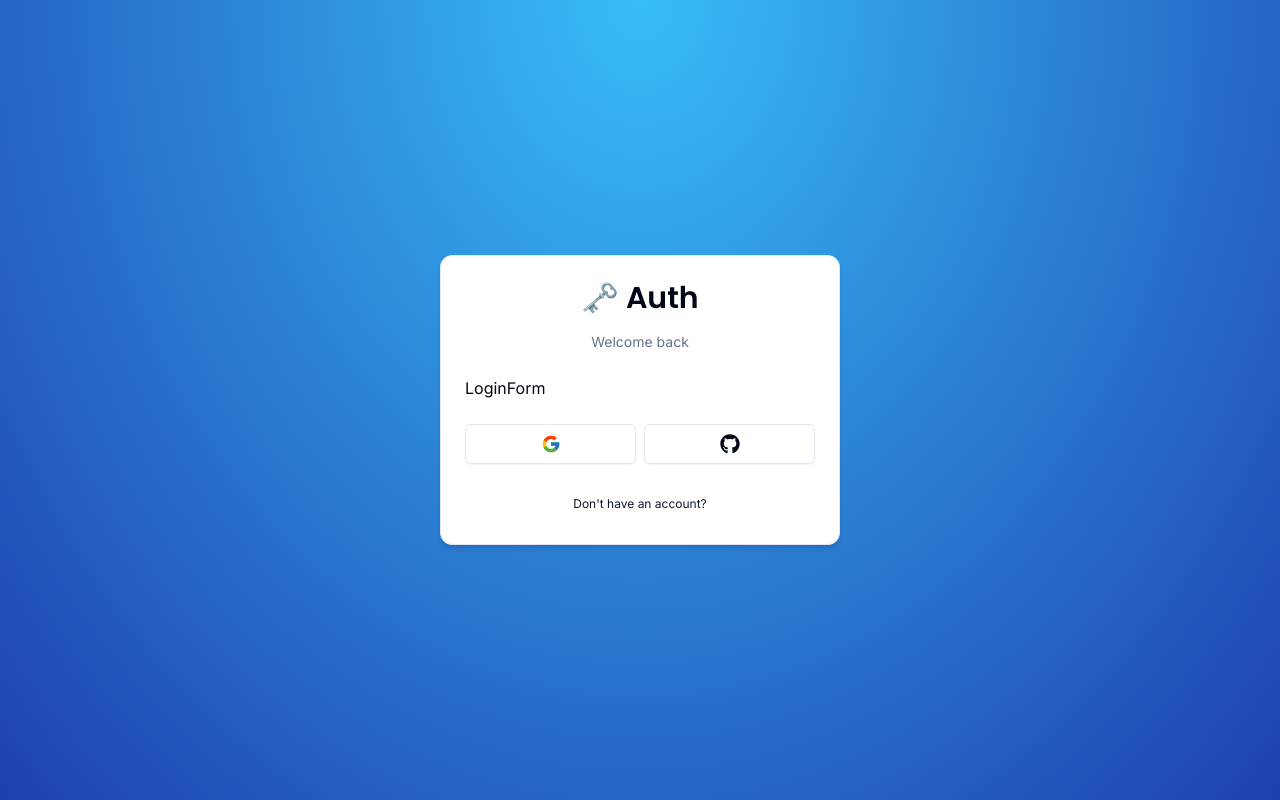
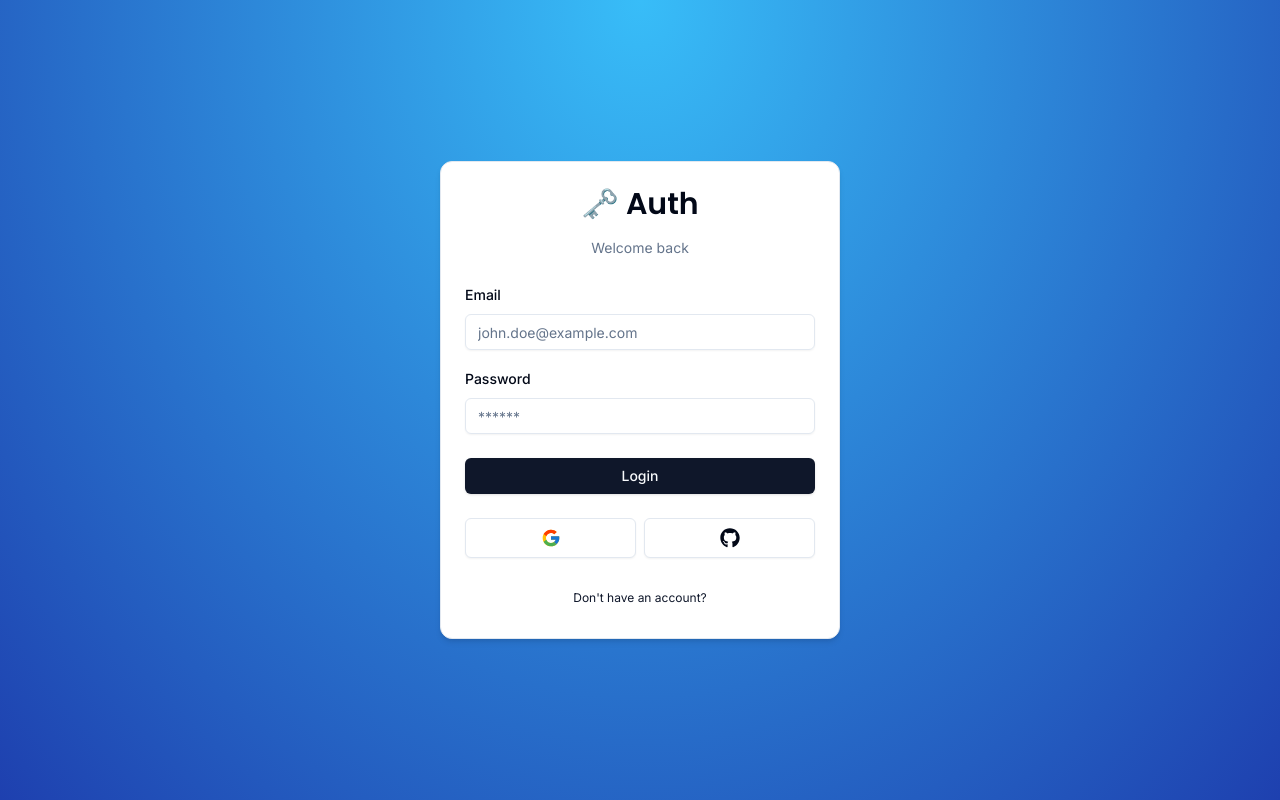
Before and after one commit to dipaloke/next_auth_all_in_one, a Next.js app: page /auth/login in a window 1280 px wide. Built offline with nearby package versions, Linux system fonts and the light colour scheme.

Commit message:
LoginForm : (used Form & input components from shadcn, form validation for email and pass, created the form using Form component from shadcn, added formError & formsuccess components.)

```diff
--- a/components/auth/login-form.tsx
+++ b/components/auth/login-form.tsx
@@ -1,6 +1,37 @@
+"use client";
 import { CardWrapper } from "./card-wrapper";
+import { useForm } from "react-hook-form";
+import { zodResolver } from "@hookform/resolvers/zod";
+import * as z from "zod";
+import {
+  Form,
+  FormControl,
+  FormDescription,
+  FormField,
+  FormItem,
+  FormLabel,
+  FormMessage,
+} from "@/components/ui/form";
+import { Input } from "@/components/ui/input";
+import { LoginSchema } from "@/schemas";
+import { Button } from "../ui/button";
+import { FormError } from "../form-error";
+import { FormSuccess } from "../form-success";
 
 export const LoginForm = () => {
+  const form = useForm<z.infer<typeof LoginSchema>>({
+    resolver: zodResolver(LoginSchema),
+    defaultValues: {
+      email: "",
+      password: "",
+    },
+  });
+
+  //TODO: form onSubmit functionality
+  const onSubmit = (values: z.infer<typeof LoginSchema>) => {
+    console.log(values);
+  };
+
   return (
     <CardWrapper
       headerLabel="Welcome back"
@@ -8,7 +39,47 @@
       backButtonHref="/auth/register"
       showSocial
     >
-      LoginForm
+      <Form {...form}>
+        <form className="space-y-6" onSubmit={form.handleSubmit(onSubmit)}>
+          <div className="space-y-4">
+            <FormField
+              control={form.control}
+              name="email"
+              render={({ field }) => (
+                <FormItem>
+                  <FormLabel>Email</FormLabel>
+                  <FormControl>
+                    <Input
+                      {...field}
+                      placeholder="john.doe@example.com"
+                      type="email"
+                    />
+                  </FormControl>
+                  <FormMessage />
+                </FormItem>
+              )}
+            />
+            <FormField
+              control={form.control}
+              name="password"
+              render={({ field }) => (
+                <FormItem>
+                  <FormLabel>Password</FormLabel>
+                  <FormControl>
+                    <Input {...field} placeholder="******" type="password" />
+                  </FormControl>
+                  <FormMessage />
+                </FormItem>
+              )}
+            />
+          </div>
+          <FormError message="" />
+          <FormSuccess message="" />
+          <Button type="submit" className="w-full">
+            Login
+          </Button>
+        </form>
+      </Form>
     </CardWrapper>
   );
 };
--- /dev/null
+++ b/components/form-error.tsx
@@ -0,0 +1,15 @@
+import { ExclamationTriangleIcon } from "@radix-ui/react-icons";
+
+interface FormErrorProps {
+  message?: string;
+}
+
+export const FormError = ({ message }: FormErrorProps) => {
+  if (!message) return null;
+  return (
+    <div className=" bg-destructive/15 p-3 rounded-md flex items-center gap-x-2 text-sm text-destructive">
+      <ExclamationTriangleIcon className="h-4 w-4" />
+      <p>{message}</p>
+    </div>
+  );
+};
--- /dev/null
+++ b/components/form-success.tsx
@@ -0,0 +1,15 @@
+import { CheckCircledIcon } from "@radix-ui/react-icons";
+
+interface FormSuccessProps {
+  message?: string;
+}
+
+export const FormSuccess = ({ message }: FormSuccessProps) => {
+  if (!message) return null;
+  return (
+    <div className=" bg-emerald-500/15 p-3 rounded-md flex items-center gap-x-2 text-sm text-emerald-500">
+      <CheckCircledIcon className="h-4 w-4" />
+      <p>{message}</p>
+    </div>
+  );
+};
--- /dev/null
+++ b/components/ui/form.tsx
@@ -0,0 +1,176 @@
+import * as React from "react"
+import * as LabelPrimitive from "@radix-ui/react-label"
+import { Slot } from "@radix-ui/react-slot"
+import {
+  Controller,
+  ControllerProps,
+  FieldPath,
+  FieldValues,
+  FormProvider,
+  useFormContext,
+} from "react-hook-form"
+
+import { cn } from "@/lib/utils"
+import { Label } from "@/components/ui/label"
+
+const Form = FormProvider
+
+type FormFieldContextValue<
+  TFieldValues extends FieldValues = FieldValues,
+  TName extends FieldPath<TFieldValues> = FieldPath<TFieldValues>
+> = {
+  name: TName
+}
+
+const FormFieldContext = React.createContext<FormFieldContextValue>(
+  {} as FormFieldContextValue
+)
+
+const FormField = <
+  TFieldValues extends FieldValues = FieldValues,
+  TName extends FieldPath<TFieldValues> = FieldPath<TFieldValues>
+>({
+  ...props
+}: ControllerProps<TFieldValues, TName>) => {
+  return (
+    <FormFieldContext.Provider value={{ name: props.name }}>
+      <Controller {...props} />
+    </FormFieldContext.Provider>
+  )
+}
+
+const useFormField = () => {
+  const fieldContext = React.useContext(FormFieldContext)
+  const itemContext = React.useContext(FormItemContext)
+  const { getFieldState, formState } = useFormContext()
+
+  const fieldState = getFieldState(fieldContext.name, formState)
+
+  if (!fieldContext) {
+    throw new Error("useFormField should be used within <FormField>")
+  }
+
+  const { id } = itemContext
+
+  return {
+    id,
+    name: fieldContext.name,
+    formItemId: `${id}-form-item`,
+    formDescriptionId: `${id}-form-item-description`,
+    formMessageId: `${id}-form-item-message`,
+    ...fieldState,
+  }
+}
+
+type FormItemContextValue = {
+  id: string
+}
+
+const FormItemContext = React.createContext<FormItemContextValue>(
+  {} as FormItemContextValue
+)
+
+const FormItem = React.forwardRef<
+  HTMLDivElement,
+  React.HTMLAttributes<HTMLDivElement>
+>(({ className, ...props }, ref) => {
+  const id = React.useId()
+
+  return (
+    <FormItemContext.Provider value={{ id }}>
+      <div ref={ref} className={cn("space-y-2", className)} {...props} />
+    </FormItemContext.Provider>
+  )
+})
+FormItem.displayName = "FormItem"
+
+const FormLabel = React.forwardRef<
+  React.ElementRef<typeof LabelPrimitive.Root>,
+  React.ComponentPropsWithoutRef<typeof LabelPrimitive.Root>
+>(({ className, ...props }, ref) => {
+  const { error, formItemId } = useFormField()
+
+  return (
+    <Label
+      ref={ref}
+      className={cn(error && "text-destructive", className)}
+      htmlFor={formItemId}
+      {...props}
+    />
+  )
+})
+FormLabel.displayName = "FormLabel"
+
+const FormControl = React.forwardRef<
+  React.ElementRef<typeof Slot>,
+  React.ComponentPropsWithoutRef<typeof Slot>
+>(({ ...props }, ref) => {
+  const { error, formItemId, formDescriptionId, formMessageId } = useFormField()
+
+  return (
+    <Slot
+      ref={ref}
+      id={formItemId}
+      aria-describedby={
+        !error
+          ? `${formDescriptionId}`
+          : `${formDescriptionId} ${formMessageId}`
+      }
+      aria-invalid={!!error}
+      {...props}
+    />
+  )
+})
+FormControl.displayName = "FormControl"
+
+const FormDescription = React.forwardRef<
+  HTMLParagraphElement,
+  React.HTMLAttributes<HTMLParagraphElement>
+>(({ className, ...props }, ref) => {
+  const { formDescriptionId } = useFormField()
+
+  return (
+    <p
+      ref={ref}
+      id={formDescriptionId}
+      className={cn("text-[0.8rem] text-muted-foreground", className)}
+      {...props}
+    />
+  )
+})
+FormDescription.displayName = "FormDescription"
+
+const FormMessage = React.forwardRef<
+  HTMLParagraphElement,
+  React.HTMLAttributes<HTMLParagraphElement>
+>(({ className, children, ...props }, ref) => {
+  const { error, formMessageId } = useFormField()
+  const body = error ? String(error?.message) : children
+
+  if (!body) {
+    return null
+  }
+
+  return (
+    <p
+      ref={ref}
+      id={formMessageId}
+      className={cn("text-[0.8rem] font-medium text-destructive", className)}
+      {...props}
+    >
+      {body}
+    </p>
+  )
+})
+FormMessage.displayName = "FormMessage"
+
+export {
+  useFormField,
+  Form,
+  FormItem,
+  FormLabel,
+  FormControl,
+  FormDescription,
+  FormMessage,
+  FormField,
+}
--- /dev/null
+++ b/components/ui/input.tsx
@@ -0,0 +1,25 @@
+import * as React from "react"
+
+import { cn } from "@/lib/utils"
+
+export interface InputProps
+  extends React.InputHTMLAttributes<HTMLInputElement> {}
+
+const Input = React.forwardRef<HTMLInputElement, InputProps>(
+  ({ className, type, ...props }, ref) => {
+    return (
+      <input
+        type={type}
+        className={cn(
+          "flex h-9 w-full rounded-md border border-input bg-transparent px-3 py-1 text-sm shadow-sm transition-colors file:border-0 file:bg-transparent file:text-sm file:font-medium placeholder:text-muted-foreground focus-visible:outline-none focus-visible:ring-1 focus-visible:ring-ring disabled:cursor-not-allowed disabled:opacity-50",
+          className
+        )}
+        ref={ref}
+        {...props}
+      />
+    )
+  }
+)
+Input.displayName = "Input"
+
+export { Input }
--- /dev/null
+++ b/components/ui/label.tsx
@@ -0,0 +1,26 @@
+"use client"
+
+import * as React from "react"
+import * as LabelPrimitive from "@radix-ui/react-label"
+import { cva, type VariantProps } from "class-variance-authority"
+
+import { cn } from "@/lib/utils"
+
+const labelVariants = cva(
+  "text-sm font-medium leading-none peer-disabled:cursor-not-allowed peer-disabled:opacity-70"
+)
+
+const Label = React.forwardRef<
+  React.ElementRef<typeof LabelPrimitive.Root>,
+  React.ComponentPropsWithoutRef<typeof LabelPrimitive.Root> &
+    VariantProps<typeof labelVariants>
+>(({ className, ...props }, ref) => (
+  <LabelPrimitive.Root
+    ref={ref}
+    className={cn(labelVariants(), className)}
+    {...props}
+  />
+))
+Label.displayName = LabelPrimitive.Root.displayName
+
+export { Label }
--- a/package.json
+++ b/package.json
@@ -9,16 +9,20 @@
     "lint": "next lint"
   },
   "dependencies": {
+    "@hookform/resolvers": "^3.3.4",
     "@radix-ui/react-icons": "^1.3.0",
+    "@radix-ui/react-label": "^2.0.2",
     "@radix-ui/react-slot": "^1.0.2",
     "class-variance-authority": "^0.7.0",
     "clsx": "^2.1.0",
     "next": "14.1.4",
     "react": "^18",
     "react-dom": "^18",
+    "react-hook-form": "^7.51.2",
     "react-icons": "^5.0.1",
     "tailwind-merge": "^2.2.2",
-    "tailwindcss-animate": "^1.0.7"
+    "tailwindcss-animate": "^1.0.7",
+    "zod": "^3.22.4"
   },
   "devDependencies": {
     "@types/node": "^20",
--- /dev/null
+++ b/schemas/index.ts
@@ -0,0 +1,10 @@
+import * as z from "zod";
+
+export const LoginSchema = z.object({
+  email: z.string().email({
+    message: "Provided email is invalid. Please try again.",
+  }),
+  password: z.string().min(1, {
+    message: "Password is required",
+  }),
+});
```
Also changed, not shown: 2 other files (tests, documents, lock files or other folders).
